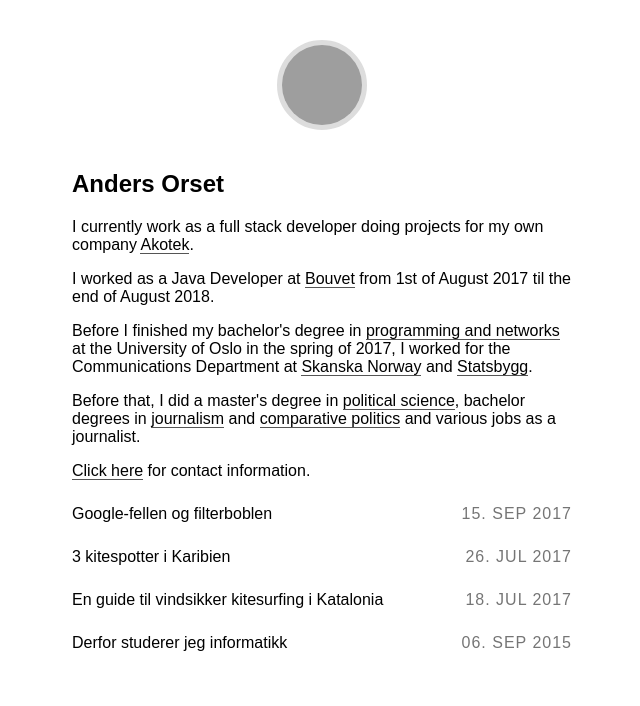
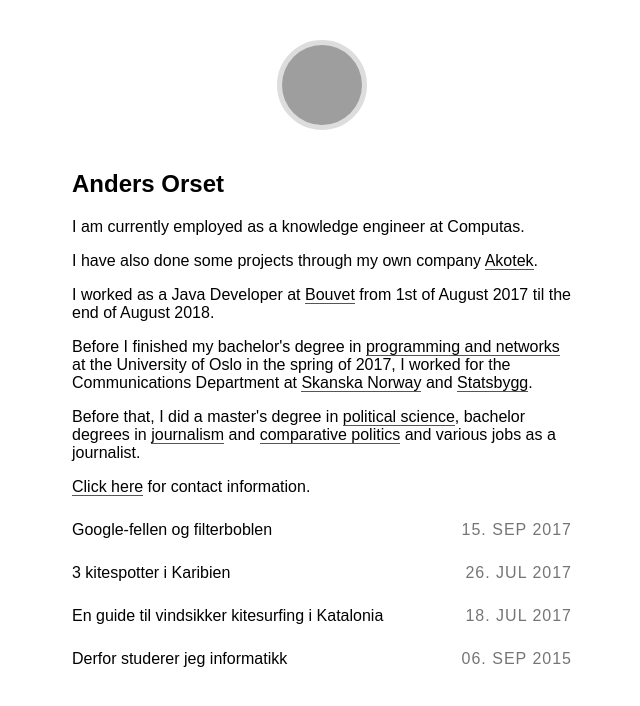
Before and after one commit to aorset/aorset.github.io, a Jekyll site: the page built from index.html, in a window 1280 px wide, cut to the strip 0-706 px from the top of the page. Shown: the whole strip, without its empty margins (318-958 px from the left). Built offline with Jekyll 4.4.1, drawn with Linux system fonts in a browser that asks for light colours; some web fonts are replaced; grey boxes are pictures that could not be loaded.

Commit message:
Update index.html

```diff
--- a/index.html
+++ b/index.html
@@ -7,7 +7,8 @@ layout: default
 
 		<h1>Anders Orset</h1>
 
-		<p>I currently work as a full stack developer doing projects for my own company <a href="http://akotek.no">Akotek</a>.</p>
+		<p>I am currently employed as a knowledge engineer at Computas.</p>
+		<p>I have also done some projects through my own company <a href="http://akotek.no">Akotek</a>.</p>
 		<p>I worked as a Java Developer at <a href="https://www.bouvet.no">Bouvet</a> from 1st of August 2017 til the end of August 2018.
 		<p>Before I finished my bachelor's degree in <a href="http://www.uio.no/studier/program/inf-pro/">programming and networks</a> at the University of Oslo in the spring of 2017, I worked for the Communications Department at <a href="http://www.skanska.no">Skanska Norway</a> and <a href="http://www.statsbygg.no">Statsbygg</a>.</p>
 		<p>Before that, I did a master's degree in <a href="http://www.uio.no/studier/program/statsvitenskap-master/">political science</a>, bachelor degrees in <a href="http://www.hivolda.no/hivolda/om-hogskulen/avdelingar/mediefag-1/avdeling-for-mediefag/journalistikk">journalism</a> and <a href="http://www.uib.no/studieprogram/BASV-SAPO">comparative politics</a> and various jobs as a journalist.</p>
```
